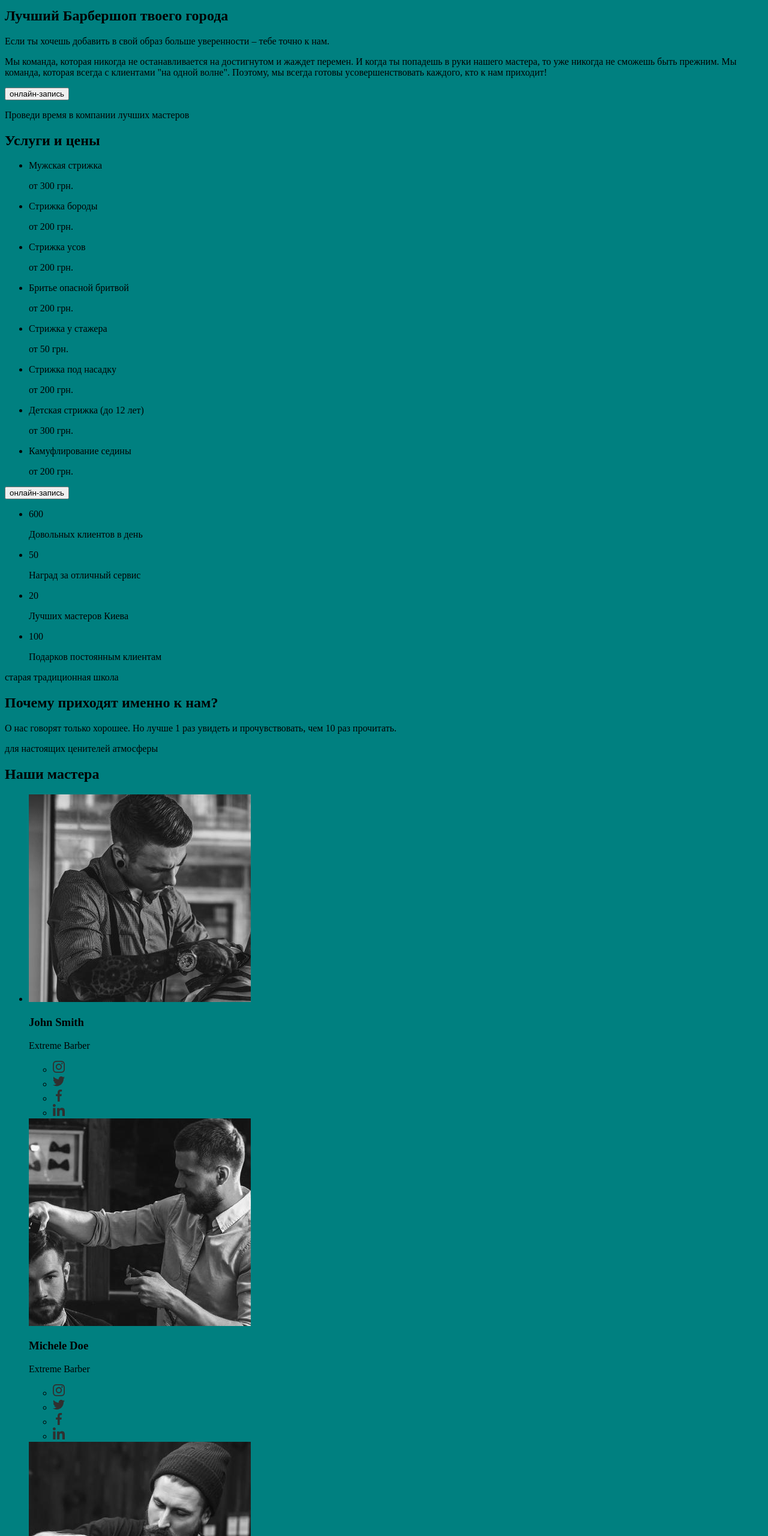
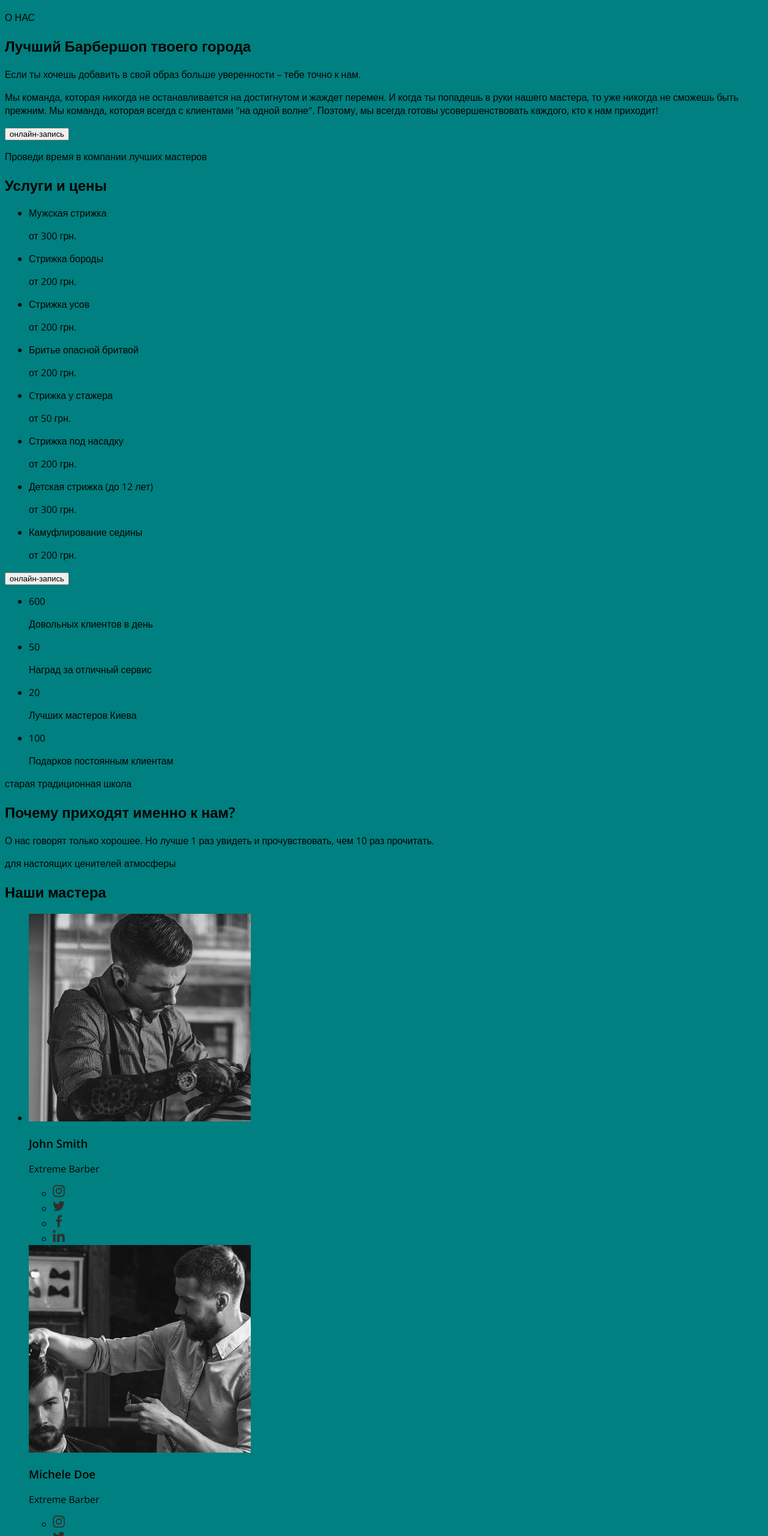
Before and after one commit to nebesniu/barbershop, a plain HTML site: page index.html in a window 1280 px wide. Shown: the part 1319-3879 px from the top of the page at 60% size. Drawn offline with nearby package versions, Linux system fonts and the light colour scheme.

Commit message:
add styles

```diff
--- a/css/styles.css
+++ b/css/styles.css
@@ -1,4 +1,5 @@
+
 body {
     background: teal;
-
+    font-family: 'open sans' , sans-serif;
 }
--- a/index.html
+++ b/index.html
@@ -4,7 +4,14 @@
     <meta charset="UTF-8" />
     <meta http-equiv="X-UA-Compatible" content="IE=edge" />
     <meta name="viewport" content="width=device-width, initial-scale=1.0" />
-    <title>burbershop</title>
+    <title>Барбершоп</title>
+    <link rel="preconnect" href="https://fonts.googleapis.com" />
+    <link rel="preconnect" href="https://fonts.gstatic.com" crossorigin />
+    <link
+      href="https://fonts.googleapis.com/css2?family=Open+Sans:wght@400;600&family=Raleway:wght@700&display=swap"
+      rel="stylesheet"
+    />
+
     <link rel="stylesheet" href="./css/styles.css" />
   </head>
   <body>
@@ -37,60 +44,36 @@
 
         <div>
           <p lang="en">A hair salon for men in Kyiv</p>
-            <h1 lang="en">BarberShop</h1>
-            <p>
-              Мы эксперты в модных мужских стрижках. Работаем быстро, осторожно
-              и со вкусом.
-            </p>
+          <h1 lang="en" class="hero">BarberShop</h1>
+          <p>Мы эксперты в модных мужских стрижках. Работаем быстро, осторожно и со вкусом.</p>
         </div>
       </section>
-          <!---------------------------about                          -->
+      <!-------------about--->
       <section>
         <ul>
           <li>
-            <img
-              src="./image/about-1.jpg"
-              alt="барбер бреет бороду"
-              width="270"
-              height="445"
-
-            />
+            <img src="./image/about-1.jpg" alt="барбер бреет бороду" width="270" height="445" />
           </li>
           <li>
-            <img
-              src="./image/about-2.jpg"
-              alt="барбер бреет затылок"
-              width="270"
-              height="445"
-
-            />
-          </li>
+            <img src="./image/about-2.jpg" alt="барбер бреет затылок" width="270" height="445" />
           </li>
         </ul>
 
         <p>О НАС</p>
         <h2>Лучший Барбершоп твоего города</h2>
+        <p>Если ты хочешь добавить в свой образ больше уверенности – тебе точно к нам.</p>
         <p>
-         Если ты хочешь добавить в свой образ больше уверенности – тебе точно к
-          нам.
-       </p>
-        <p>
-          Мы команда, которая никогда не останавливается на достигнутом и жаждет
-          перемен. И когда ты попадешь в руки нашего мастера, то уже никогда не
-          сможешь быть прежним. Мы команда, которая всегда с клиентами "на одной
-          волне". Поэтому, мы всегда готовы усовершенствовать каждого, кто к нам
-          приходит!
+          Мы команда, которая никогда не останавливается на достигнутом и жаждет перемен. И когда ты
+          попадешь в руки нашего мастера, то уже никогда не сможешь быть прежним. Мы команда,
+          которая всегда с клиентами "на одной волне". Поэтому, мы всегда готовы усовершенствовать
+          каждого, кто к нам приходит!
         </p>
         <button type="button">онлайн-запись</button>
       </section>
       <!-- --------------------------price -->
       <section>
-          <p>
-            Проведи время в компании лучших мастеров
-          </p>
-          <h2>
-            Услуги и цены
-          </h2>
+        <p>Проведи время в компании лучших мастеров</p>
+        <h2>Услуги и цены</h2>
         <ul>
           <li>
             <p>Мужская стрижка</p>
@@ -108,7 +91,6 @@
             <p>Бритье опасной бритвой</p>
             <span>от 200 грн.</span>
           </li>
-
         </ul>
         <ul>
           <li>
@@ -127,28 +109,37 @@
             <p>Камуфлирование седины</p>
             <span>от 200 грн.</span>
           </li>
-
         </ul>
         <button type="button">онлайн-запись</button>
-
       </section>
 
       <!-- -------------------------------our advantages -->
       <section>
         <ul>
-            <li><span>600</span>  <p>Довольных клиентов в день</p></li>
-             <li><span>50</span>  <p>Наград за отличный сервис</p></li>
-              <li><span>20</span>  <p>Лучших мастеров Киева </p></li>
-               <li><span>100</span>  <p>Подарков постоянным клиентам</p></li>
+          <li>
+            <span>600</span>
+            <p>Довольных клиентов в день</p>
+          </li>
+          <li>
+            <span>50</span>
+            <p>Наград за отличный сервис</p>
+          </li>
+          <li>
+            <span>20</span>
+            <p>Лучших мастеров Киева</p>
+          </li>
+          <li>
+            <span>100</span>
+            <p>Подарков постоянным клиентам</p>
+          </li>
         </ul>
         <div>
-
+          <p>старая традиционная школа</p>
+          <h2>Почему приходят именно к нам?</h2>
           <p>
-            старая традиционная школа
+            О нас говорят только хорошее. Но лучше 1 раз увидеть и прочувствовать, чем 10 раз
+            прочитать.
           </p>
-          <h2>Почему приходят именно к нам?</h2>
-          <p>О нас говорят только хорошее. Но лучше 1 раз увидеть и прочувствовать, чем 10 раз прочитать. </p>
-
         </div>
       </section>
       <!-- ------------------------------masters------ -->
@@ -157,91 +148,98 @@
         <h2>Наши мастера</h2>
         <ul>
           <li>
-              <img src="./image/masters-1.jpg" width="370" height="346" alt="барбер стрижет клиента">
-              <h3 lang="en
-              ">John Smith</h3>
-              <p lang="en
-              ">Extreme Barber</p>
+            <img
+              src="./image/masters-1.jpg"
+              width="370"
+              height="346"
+              alt="барбер стрижет клиента"
+            />
+            <h3 lang="en">John Smith</h3>
+            <p>Extreme Barber</p>
+
             <ul>
               <li>
                 <a href="">
-                    <img src="./image/instagram.svg"  alt="">
+                  <img src="./image/instagram.svg" alt="" />
                 </a>
               </li>
               <li>
                 <a href="">
-                    <img src="./image/twitter.svg"  alt="">
+                  <img src="./image/twitter.svg" alt="" />
                 </a>
               </li>
               <li>
                 <a href="">
-                    <img src="./image/facebook.svg"  alt="">
+                  <img src="./image/facebook.svg" alt="" />
                 </a>
               </li>
               <li>
                 <a href="">
-                    <img src="./image/linkedin.svg"  alt="">
+                  <img src="./image/linkedin.svg" alt="" />
                 </a>
               </li>
-
             </ul>
-              <img src="./image/masters-2.jpg" width="370" height="346" alt="барбер стрижет клиента">
-              <h3 lang="en
-              ">Michele Doe</h3>
-              <p lang="en
-              ">Extreme Barber</p>
+            <img
+              src="./image/masters-2.jpg"
+              width="370"
+              height="346"
+              alt="барбер стрижет клиента"
+            />
+            <h3 lang="en">Michele Doe</h3>
+            <p>Extreme Barber</p>
             <ul>
               <li>
                 <a href="">
-                    <img src="./image/instagram.svg"  alt="">
+                  <img src="./image/instagram.svg" alt="" />
                 </a>
               </li>
               <li>
                 <a href="">
-                    <img src="./image/twitter.svg"  alt="">
+                  <img src="./image/twitter.svg" alt="" />
                 </a>
               </li>
               <li>
                 <a href="">
-                    <img src="./image/facebook.svg"  alt="">
+                  <img src="./image/facebook.svg" alt="" />
                 </a>
               </li>
               <li>
                 <a href="">
-                    <img src="./image/linkedin.svg"  alt="">
+                  <img src="./image/linkedin.svg" alt="" />
                 </a>
               </li>
-
             </ul>
-              <img src="./image/masters-3.jpg" width="370" height="346" alt="барбер стрижет клиента">
-              <h3 lang="en
-              ">Alan Black</h3>
-              <p lang="en
-              ">Extreme Barber</p>
+            <img
+              src="./image/masters-3.jpg"
+              width="370"
+              height="346"
+              alt="барбер стрижет клиента"
+            />
+            <h3 lang="en">Alan Black</h3>
+            <p>Extreme Barber</p>
             <ul>
               <li>
                 <a href="">
-                    <img src="./image/instagram.svg"  alt="">
+                  <img src="./image/instagram.svg" alt="instagram" />
                 </a>
               </li>
               <li>
                 <a href="">
-                    <img src="./image/twitter.svg"  alt="">
+                  <img src="./image/twitter.svg" alt="twitter" />
                 </a>
               </li>
               <li>
                 <a href="">
-                    <img src="./image/facebook.svg"  alt="">
+                  <img src="./image/facebook.svg" alt="facebook" />
                 </a>
               </li>
               <li>
                 <a href="">
-                    <img src="./image/linkedin.svg"  alt="">
+                  <img src="./image/linkedin.svg" alt="linkedin" />
                 </a>
               </li>
-
             </ul>
-
+          </li>
         </ul>
       </section>
       <!-- --------------------------------gallery -->
@@ -251,16 +249,16 @@
         <h2 hidden>gallery</h2>
         <ul>
           <li>
-      <img src="./image/gallery1.jpg" alt="баьбер стрижет волосы" width="270" height="360">
+            <img src="./image/gallery1.jpg" alt="баьбер стрижет волосы" width="270" height="360" />
           </li>
           <li>
-      <img src="./image/gallery2.jpg" alt="баьбер стрижет волосы" width="270" height="360">
+            <img src="./image/gallery2.jpg" alt="баьбер стрижет волосы" width="270" height="360" />
           </li>
           <li>
-      <img src="./image/gallery3.jpg" alt="баьбер стрижет волосы" width="270" height="360">
+            <img src="./image/gallery3.jpg" alt="баьбер стрижет волосы" width="270" height="360" />
           </li>
           <li>
-      <img src="./image/gallery4.jpg" alt="баьбер стрижет волосы" width="270" height="360">
+            <img src="./image/gallery4.jpg" alt="баьбер стрижет волосы" width="270" height="360" />
           </li>
         </ul>
       </section>
@@ -272,8 +270,9 @@
         <address>
           <ul>
             <li>
-                <a href=""  target="_blank"  rel="noopener noreferrer"> ул. Васильковая, 7А
-Киев, 08132</a>
+              <a href="" target="_blank" rel="noopener noreferrer">
+                ул. Васильковая, 7А Киев, 08132</a
+              >
             </li>
             <li>
               <a href="tel:+380441111111"> +38 044 111 11 11</a>
@@ -286,16 +285,12 @@
       </section>
     </main>
 
-
     <footer>
-      <p>
-        &copy;
-      </p>
+      <p>&copy;</p>
       <ul>
         <li><a href="">Instagram</a></li>
         <li><a href="">Youtube</a></li>
       </ul>
-
     </footer>
   </body>
 </html>
```
Lines whose indentation alone changed are shown as unchanged.
